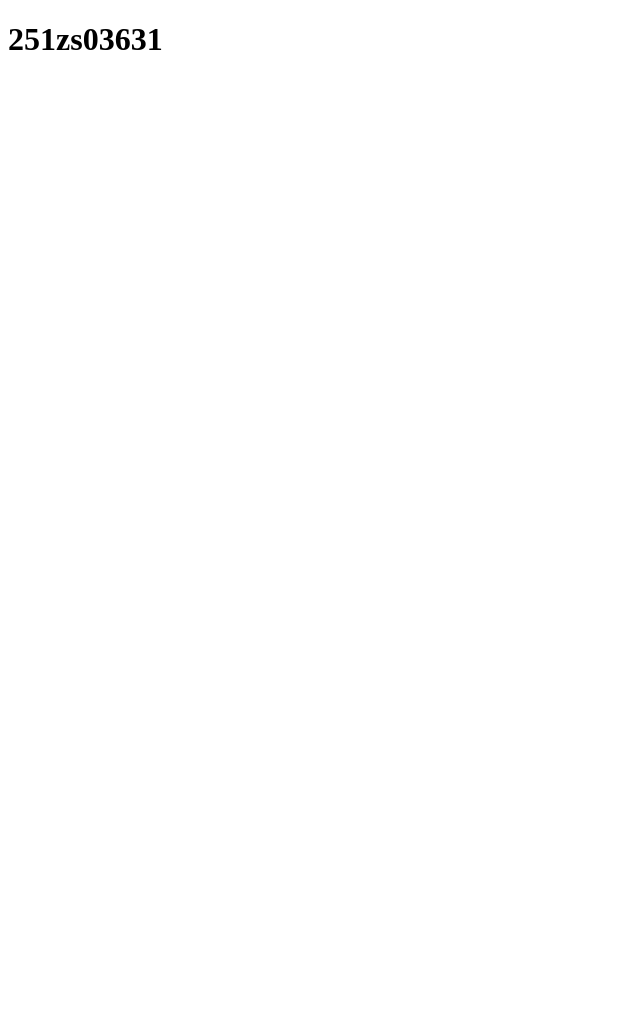
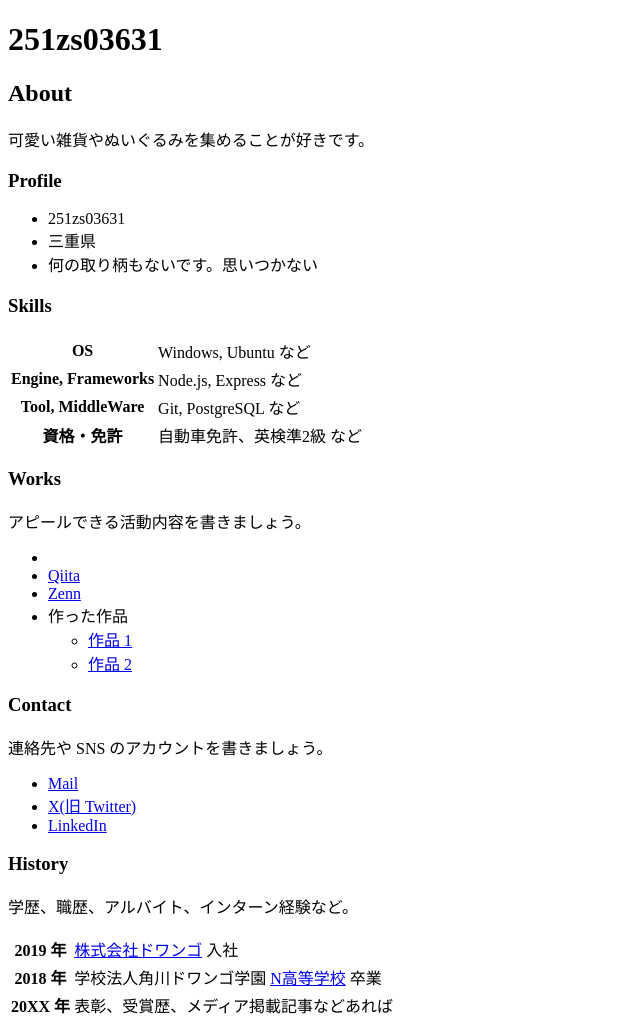
Before and after one commit to 251zs03631-ux/251zs03631-ux.github.io, a plain HTML site: page index.html in a window 1280 px wide. Shown: the whole page, without its empty margins (0-640 px from the left). Before the commit the page ends 800 px from the top, so only its background shows below. Drawn offline with Linux system fonts and the light colour scheme.

Commit message:
Update index.html

```diff
--- a/index.html
+++ b/index.html
@@ -7,5 +7,77 @@
   </head>
   <body>
     <h1>251zs03631</h1>
+
+    <h2>About</h2>
+    <p>
+      可愛い雑貨やぬいぐるみを集めることが好きです。
+    </p>
+
+    <h3>Profile</h3>
+    <ul>
+      <li>251zs03631</li>
+      <li>三重県</li>
+      <li>何の取り柄もないです。思いつかない</li>
+    </ul>
+
+    <h3>Skills</h3>
+    <table>
+      <tr>
+        <th>OS</th>
+        <td>Windows, Ubuntu など</td>
+      </tr>
+      <tr>
+        <th>Engine, Frameworks</th>
+        <td>Node.js, Express など</td>
+      </tr>
+      <tr>
+        <th>Tool, MiddleWare</th>
+        <td>Git, PostgreSQL など</td>
+      </tr>
+      <tr>
+        <th>資格・免許</th>
+        <td>自動車免許、英検準2級 など</td>
+      </tr>
+    </table>
+
+    <h3>Works</h3>
+    <p>アピールできる活動内容を書きましょう。</p>
+    <ul>
+      <li><a href="https://github.com/"></a></li>
+      <li><a href="https://qiita.com/">Qiita</a></li>
+      <li><a href="https://zenn.dev/">Zenn</a></li>
+      <li>
+        作った作品
+        <ul>
+          <li><a href="https://example.com/">作品 1</a></li>
+          <li><a href="https://example.com/">作品 2</a></li>
+        </ul>
+      </li>
+    </ul>
+
+    <h3>Contact</h3>
+    <p>連絡先や SNS のアカウントを書きましょう。</p>
+    <ul>
+      <li><a href="mailto:name@example.com">Mail</a></li>
+      <li><a href="https://twitter.com/n_yobikou">X(旧 Twitter)</a></li>
+      <li><a href="https://www.linkedin.com/">LinkedIn</a></li>
+    </ul>
+
+    <h3>History</h3>
+    <p>学歴、職歴、アルバイト、インターン経験など。</p>
+    <table>
+      <tr>
+        <th>2019 年</th>
+        <td><a href="https://dwango.co.jp/">株式会社ドワンゴ</a> 入社</td>
+      </tr>
+      <tr>
+        <th>2018 年</th>
+        <td>学校法人角川ドワンゴ学園 <a href="https://nnn.ed.jp/">N高等学校</a> 卒業</td>
+      </tr>
+      <tr>
+        <th>20XX 年</th>
+        <td>表彰、受賞歴、メディア掲載記事などあれば</td>
+      </tr>
+    </table>
   </body>
 </html>
```
